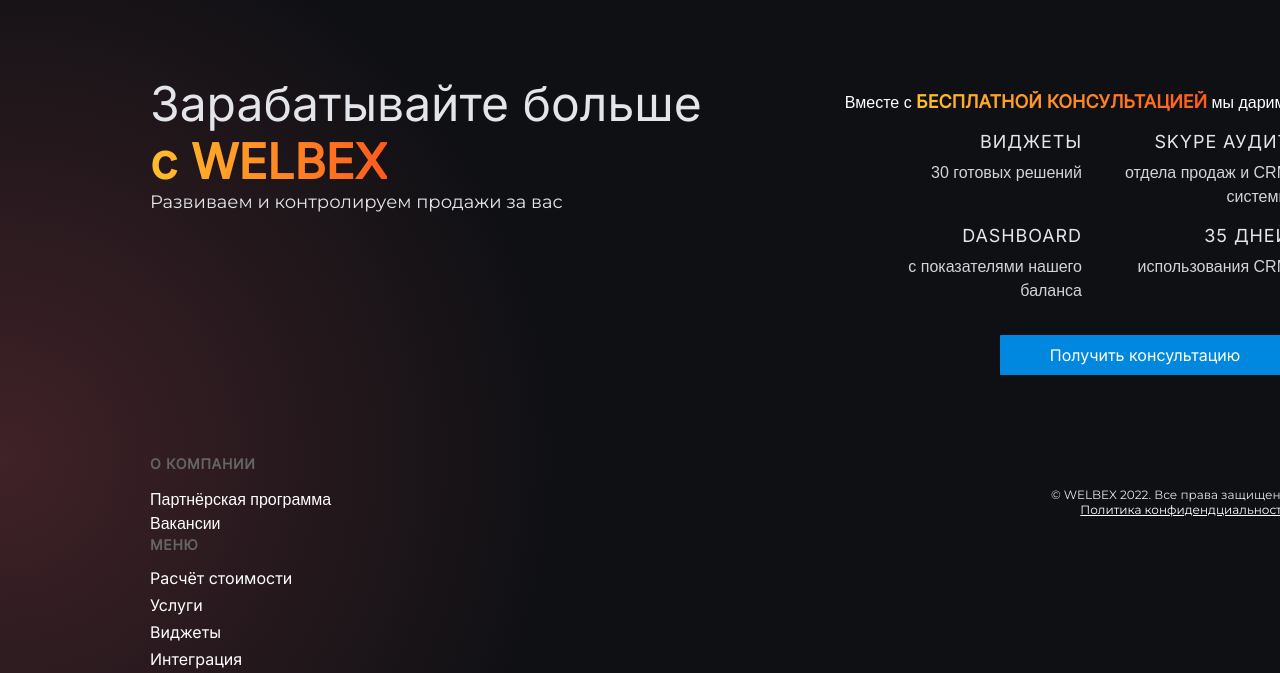
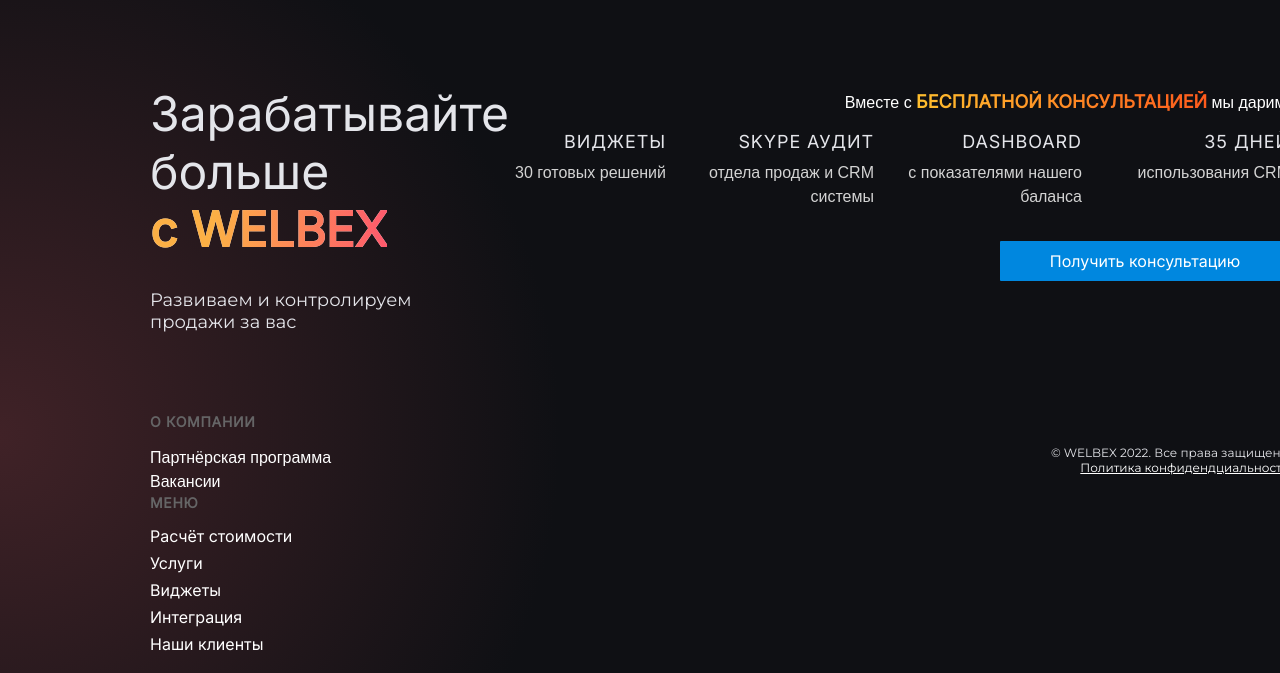
Before and after one commit to YuriiBoltukov/test-layout, a plain HTML site: page index.html in a window 1280 px wide. Shown: the part 121-794 px from the top of the page. Drawn offline with Linux system fonts and the light colour scheme.

Commit message:
feat: some main styles

```diff
--- a/index.html
+++ b/index.html
@@ -40,7 +40,7 @@
         </header>
         <main>
             <div class="main_title">
-                <h1 class='title'>Зарабатывайте больше <span class="main_title_highlight">с WELBEX</span></h1>
+                <h1 class='title'>Зарабатывайте больше <br><span class="main_title_highlight">с WELBEX</span></h1>
                 <p>Развиваем и контролируем продажи за вас</p>
             </div>
             <div class="main_description">
--- a/style.css
+++ b/style.css
@@ -80,7 +80,13 @@
 	font-size: 48px;
 	line-height: 58px;
 	color: #e4e5ea;
+	margin-top: 10px;
 }
+
+.main_title {
+	max-width: 264px;
+}
+
 .main_title_highlight {
 	font-family: 'Inter', sans-serif;
 	font-style: normal;
@@ -101,6 +107,7 @@
 	font-size: 18px;
 	line-height: 22px;
 	color: #e4e5ea;
+	margin-top: 30px;
 }
 
 .main_description_feature_item_title {
@@ -316,8 +323,7 @@
 }
 
 span.main_description_highlight,
-span.main_description_dash,
-span.main_title_highlight {
+span.main_description_dash {
 	background: linear-gradient(90deg, #ffbf2e, #fe5a1c);
 	font-weight: bold;
 	-webkit-background-clip: text;
@@ -380,10 +386,6 @@
 		padding: 0;
 	}
 
-	.main_title {
-		grid-column: span 1;
-	}
-
 	.main_description {
 		grid-column: span 1;
 		text-align: start;
```
